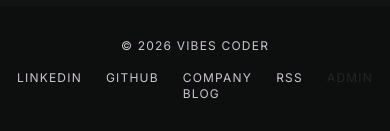
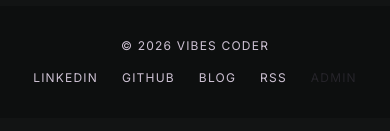
Before and after one commit to carryologist/the-vibe-coder, a Next.js app: page /about in a window 390 px wide. Shown: the part 1378-1509 px from the top of the page. Built offline with nearby package versions, Linux system fonts and the light colour scheme.

Commit message:
fix: shorten 'Company Blog' to 'Blog' in footer for mobile

```diff
--- a/src/components/Footer.tsx
+++ b/src/components/Footer.tsx
@@ -36,7 +36,7 @@ export function Footer() {
             target="_blank"
             rel="noopener noreferrer"
           >
-            Company Blog
+            Blog
           </Link>
           <Link
             href="/feed.xml"
```
